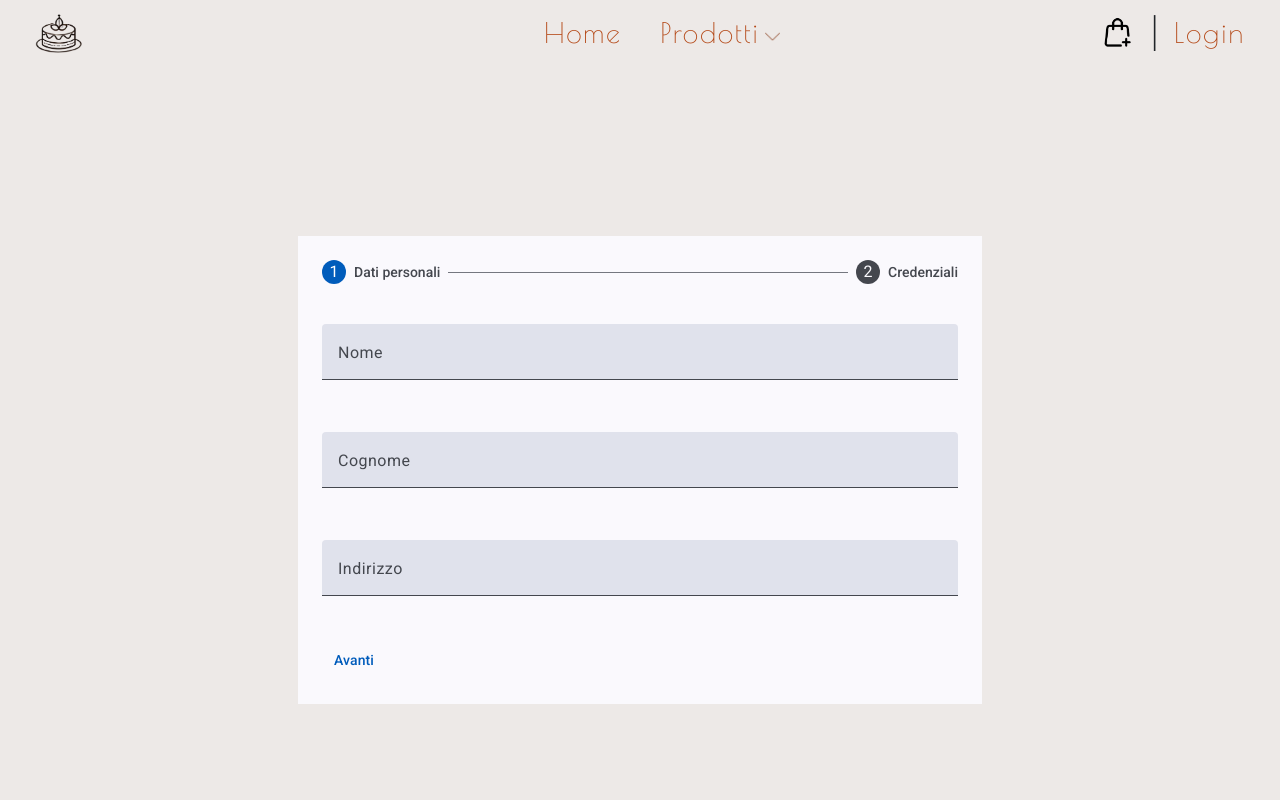
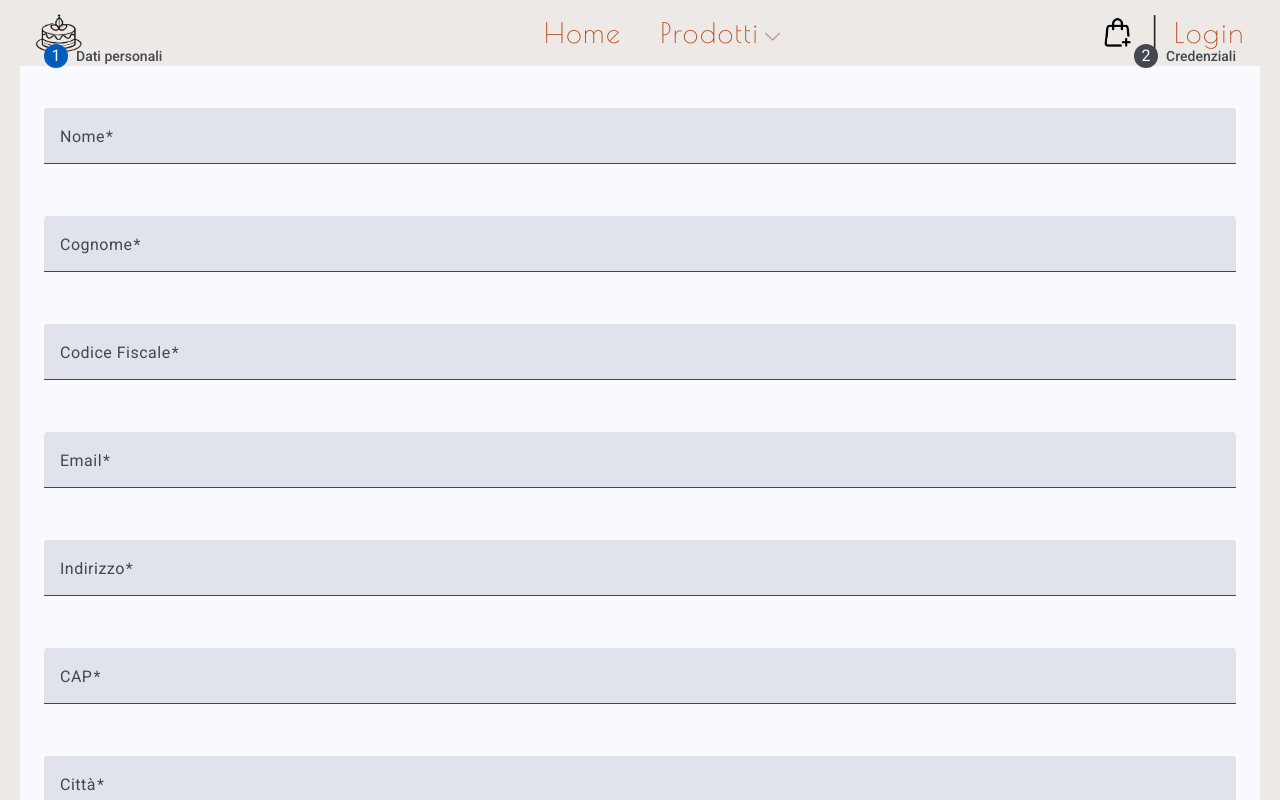
Before and after one commit to supertorres97/ProgettoBTorinoFrontend, an Angular app: page /sign-in in a window 1280 px wide. Shown: the top 800 px of the page. Built offline with nearby package versions, Linux system fonts and the light colour scheme.

Commit message:
terminato log in e iniziata creazione signin

```diff
--- a/src/app/Components/login/login.component.css
+++ b/src/app/Components/login/login.component.css
@@ -79,3 +79,14 @@ input.mat-input-element {
     padding: 0.8rem;
   }
 }
+.error-box {
+  background-color: #f8d7da; /* Rosso chiaro */
+  color: #721c24; /* Rosso scuro per il testo */
+  border: 1px solid #f5c6cb; /* Bordo rosso */
+  padding: 10px;
+  margin-top: 10px;
+  border-radius: 5px;
+  text-align: center;
+  font-size: 0.9rem;
+  font-weight: bold;
+}
--- a/src/app/Components/login/login.component.html
+++ b/src/app/Components/login/login.component.html
@@ -17,13 +17,13 @@
       <mat-error *ngIf="loginForm.get('password')?.invalid && loginForm.get('password')?.touched">
               </mat-error>
     </mat-form-field>
-
     <button mat-raised-button class="login-button" type="submit">LOGIN</button>
 
+    <!-- Opzione per registrazione -->
     <div class="sign-in-link">
       <p>Non hai un account? <a routerLink="/sign-in">Registrati</a></p>
     </div>
-
+        <!-- Messaggio di errore -->
     <div *ngIf="errorMessage" class="error-box">
       {{ errorMessage }}
     </div>
--- a/src/app/Components/login/login.component.ts
+++ b/src/app/Components/login/login.component.ts
@@ -27,6 +27,7 @@ export class LoginComponent implements OnInit {
   ) { }
 
   ngOnInit(): void {
+    this.auth.setAutentificated();
     this.loginForm = this.fb.group({
       username: ['', Validators.required],
       password: ['', Validators.required]
--- a/src/app/Components/sign-in/sign-in.component.html
+++ b/src/app/Components/sign-in/sign-in.component.html
@@ -1,36 +1,44 @@
 <div class="sign-in-container">
+  <mat-horizontal-stepper #stepper>
 
-    <mat-horizontal-stepper #stepper>
     <!-- Step 1: Dati personali -->
     <mat-step [stepControl]="personalFormGroup">
       <form [formGroup]="personalFormGroup">
         <ng-template matStepLabel>Dati personali</ng-template>
 
-          <!-- Campo Nome -->
-          <mat-form-field appearance="fill" hideRequiredMarker>
+        <mat-form-field appearance="fill">
           <mat-label>Nome</mat-label>
-            <input matInput placeholder="Inserisci il tuo nome" formControlName="firstName" required />
-            <mat-error *ngIf="personalFormGroup.get('firstName')?.invalid && personalFormGroup.get('firstName')?.touched">
-
-            </mat-error>
+          <input matInput formControlName="firstName" required />
         </mat-form-field>
 
-          <!-- Campo Cognome -->
-          <mat-form-field appearance="fill" hideRequiredMarker>
+        <mat-form-field appearance="fill">
           <mat-label>Cognome</mat-label>
-            <input matInput placeholder="Inserisci il tuo cognome" formControlName="lastName" required />
-            <mat-error *ngIf="personalFormGroup.get('lastName')?.invalid && personalFormGroup.get('lastName')?.touched">
-
-            </mat-error>
+          <input matInput formControlName="lastName" required />
         </mat-form-field>
 
-          <!-- Campo Indirizzo -->
-          <mat-form-field appearance="fill" hideRequiredMarker>
+        <mat-form-field appearance="fill">
+          <mat-label>Codice Fiscale</mat-label>
+          <input matInput formControlName="cFiscale" required />
+        </mat-form-field>
+
+        <mat-form-field appearance="fill">
+          <mat-label>Email</mat-label>
+          <input matInput type="email" formControlName="email" required />
+        </mat-form-field>
+
+        <mat-form-field appearance="fill">
           <mat-label>Indirizzo</mat-label>
-            <input matInput placeholder="Inserisci il tuo indirizzo" formControlName="address" required />
-            <mat-error *ngIf="personalFormGroup.get('address')?.invalid && personalFormGroup.get('address')?.touched">
+          <input matInput formControlName="via" required />
+        </mat-form-field>
 
-            </mat-error>
+        <mat-form-field appearance="fill">
+          <mat-label>CAP</mat-label>
+          <input matInput formControlName="cap" required />
+        </mat-form-field>
+
+        <mat-form-field appearance="fill">
+          <mat-label>Città</mat-label>
+          <input matInput formControlName="citta" required />
         </mat-form-field>
 
         <div>
@@ -44,31 +52,19 @@
       <form [formGroup]="credentialsFormGroup">
         <ng-template matStepLabel>Credenziali</ng-template>
 
-          <!-- Campo Username -->
-          <mat-form-field appearance="fill" hideRequiredMarker>
+        <mat-form-field appearance="fill">
           <mat-label>Username</mat-label>
-            <input matInput placeholder="Inserisci il tuo username" formControlName="username" required />
-            <mat-error *ngIf="credentialsFormGroup.get('username')?.invalid && credentialsFormGroup.get('username')?.touched">
-
-            </mat-error>
+          <input matInput formControlName="username" required />
         </mat-form-field>
 
-          <!-- Campo Password -->
-          <mat-form-field appearance="fill" hideRequiredMarker>
+        <mat-form-field appearance="fill">
           <mat-label>Password</mat-label>
-            <input matInput type="password" placeholder="Inserisci la tua password" formControlName="password" required />
-            <mat-error *ngIf="credentialsFormGroup.get('password')?.invalid && credentialsFormGroup.get('password')?.touched">
-
-            </mat-error>
+          <input matInput type="password" formControlName="password" required />
         </mat-form-field>
 
-          <!-- Campo Conferma Password -->
-          <mat-form-field appearance="fill" hideRequiredMarker>
+        <mat-form-field appearance="fill">
           <mat-label>Conferma Password</mat-label>
-            <input matInput type="password" placeholder="Conferma la tua password" formControlName="confirmPassword" required />
-            <mat-error *ngIf="credentialsFormGroup.get('confirmPassword')?.invalid && credentialsFormGroup.get('confirmPassword')?.touched">
-
-            </mat-error>
+          <input matInput type="password" formControlName="confirmPassword" required />
         </mat-form-field>
 
         <div>
@@ -78,6 +74,5 @@
       </form>
     </mat-step>
 
-
   </mat-horizontal-stepper>
 </div>
--- a/src/app/Components/sign-in/sign-in.component.ts
+++ b/src/app/Components/sign-in/sign-in.component.ts
@@ -1,36 +1,80 @@
 import { Component, OnInit } from '@angular/core';
 import { FormBuilder, FormGroup, Validators } from '@angular/forms';
 import { Router } from '@angular/router';
-import { of, delay } from 'rxjs';
 import { AuthService } from '../../services/auth.service';
+import { UserService } from '../../services/user.service';
 
 @Component({
   selector: 'app-sign-in',
-  standalone: false,
-
   templateUrl: './sign-in.component.html',
-  styleUrls: ['./sign-in.component.css']
+  styleUrls: ['./sign-in.component.css'],
+  standalone: false
 })
 export class SignInComponent implements OnInit {
   personalFormGroup!: FormGroup;
   credentialsFormGroup!: FormGroup;
 
-  constructor(private fb: FormBuilder, private router: Router, private authService: AuthService) {}
+  constructor(private fb: FormBuilder, private router: Router, private authService: AuthService, private userService: UserService) {}
 
   ngOnInit(): void {
     this.personalFormGroup = this.fb.group({
       firstName: ['', Validators.required],
       lastName: ['', Validators.required],
-      address: ['', Validators.required]
+      cFiscale: ['', Validators.required],
+      email: ['', [Validators.required, Validators.email]],
+      via: ['', Validators.required],
+      cap: ['', Validators.required],
+      citta: ['', Validators.required]
     });
 
     this.credentialsFormGroup = this.fb.group({
       username: ['', Validators.required],
       password: ['', Validators.required],
       confirmPassword: ['', Validators.required]
-    });
+    }, { validator: this.passwordMatchValidator });
+  }
+
+  passwordMatchValidator(formGroup: FormGroup) {
+    const password = formGroup.get('password')?.value;
+    const confirmPassword = formGroup.get('confirmPassword')?.value;
+
+    if (password !== confirmPassword) {
+      formGroup.get('confirmPassword')?.setErrors({ mismatch: true });
+    } else {
+      formGroup.get('confirmPassword')?.setErrors(null);
+    }
   }
 
   onSubmit(): void {
+    if (this.personalFormGroup.valid && this.credentialsFormGroup.valid) {
+      const utente = {
+        nome: this.personalFormGroup.value.firstName,
+        cognome: this.personalFormGroup.value.lastName,
+        cFiscale: this.personalFormGroup.value.cFiscale,
+        email: this.personalFormGroup.value.email,
+        via: this.personalFormGroup.value.via,
+        cap: this.personalFormGroup.value.cap,
+        citta: this.personalFormGroup.value.citta
+      };
+
+      const credenziali = {
+        username: this.credentialsFormGroup.value.username,
+        password: this.credentialsFormGroup.value.password,
+        attivo: true
+      };
+
+      this.userService.signup({ utente, credenziali }).subscribe(
+        (resp: any) => {
+          alert('Registrazione avvenuta con successo!');
+          this.router.navigate(['/login']);
+        },
+        error => {
+          console.error('Errore durante la registrazione:', error);
+          alert('Errore durante la registrazione. Per favore riprova.');
+        }
+      );
+    } else {
+      alert('Per favore, compila tutti i campi richiesti.');
+    }
   }
 }
--- a/src/app/services/user.service.ts
+++ b/src/app/services/user.service.ts
@@ -26,4 +26,9 @@ export class UserService {
     signin(body: { username: string, pwd: string }): Observable<any> {
       return this.http.post("http://localhost:9090/rest/credenziali/signin", body);
     }
+
+
+  signup(formData: any): Observable<any> {
+    return this.http.post("http://localhost:9090/rest/credenziali/signup", formData);
+  }
 }
```
Also changed, not shown: 1 other file (tests, documents, lock files or other folders). Lines whose indentation alone changed are shown as unchanged.
